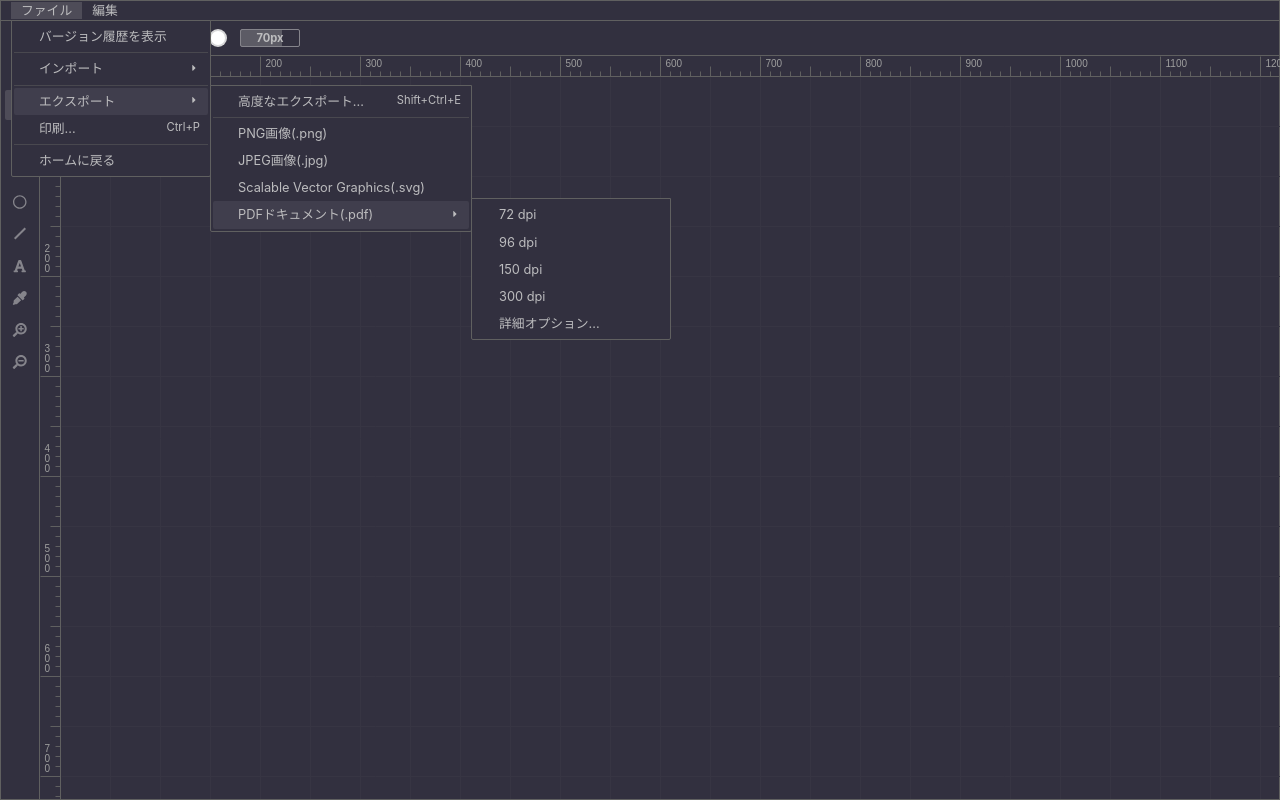
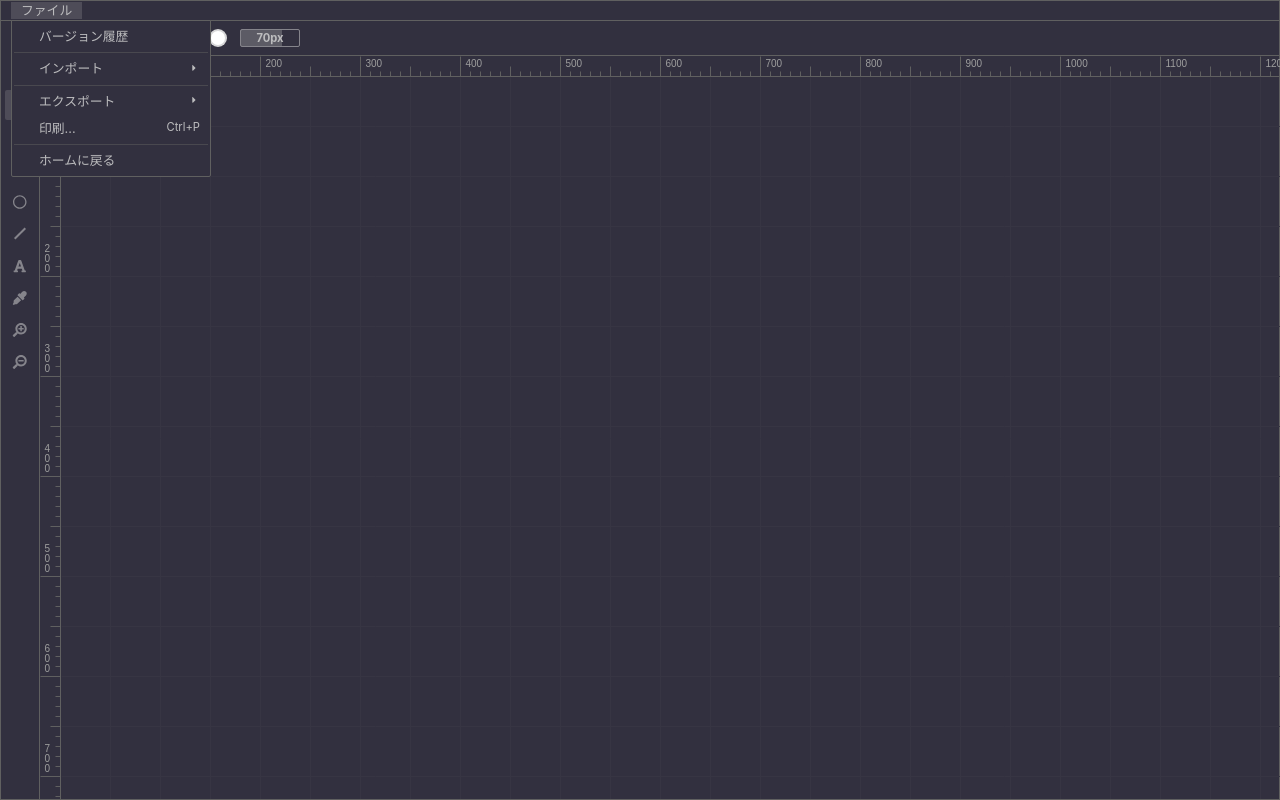
Before and after one commit to nkihrk/infi-draw, an Angular app: page /#/dashboard in a window 1280 px wide. Shown: the top 800 px of the page. Built offline with nearby package versions, Linux system fonts and the light colour scheme.

Commit message:
Working on menu

```diff
--- a/src/app/menu/menu.component.html
+++ b/src/app/menu/menu.component.html
@@ -1,150 +1,76 @@
 <div class="flex-space-between">
 	<div class="menu-wrapper">
 		<div class="menu">
-			<span class="menu-title active">ファイル</span>
+			<ng-template ngFor let-menu="$implicit" [ngForOf]="menus" let-i="index">
+				<span #elReference class="menu-title active">{{ menu }}</span>
 				<div class="menu-list main-menu-list active">
 					<ul>
+						<ng-template ngFor let-menuList="$implicit" [ngForOf]="menuLists[i]" let-i="index">
+							<div *ngIf="menuList.type === 2; then thenBlock; else elseBlock"></div>
+							<ng-template #thenBlock>
+								<li class="separator-wrapper"><div class="separator"></div></li>
+							</ng-template>
+							<ng-template #elseBlock>
+								<li [ngClass]="{ 'sub-menu-list-wrapper': menuList.type === 1 }">
+									<div #elReference (click)="menuList.exec()" class="sub-menu-title">
+										<span>{{ menuList.title }}</span>
+										<span *ngIf="menuList.type !== 1">{{ menuList.key }}</span>
+										<span *ngIf="menuList.type === 1"
+											><fa-icon [icon]="faCaretRight" [fixedWidth]="true" size="sm"></fa-icon
+										></span>
+									</div>
+
+									<div #elReference class="menu-list sub-menu-list" *ngIf="menuList.type === 1">
+										<ul>
+											<ng-template ngFor let-subMenuList="$implicit" [ngForOf]="menuList.subMenuList" let-i="index">
+												<div *ngIf="subMenuList.type === 2; then thenBlock; else elseBlock"></div>
+												<ng-template #thenBlock>
+													<li class="separator-wrapper"><div class="separator"></div></li>
+												</ng-template>
+												<ng-template #elseBlock>
+													<li [ngClass]="{ 'sub-menu-list-wrapper': subMenuList.type === 1 }">
+														<div #elReference (click)="subMenuList.exec()" class="sub-menu-title">
+															<span>{{ subMenuList.title }}</span>
+															<span *ngIf="subMenuList.type !== 1">{{ subMenuList.key }}</span>
+															<span *ngIf="subMenuList.type === 1"
+																><fa-icon [icon]="faCaretRight" [fixedWidth]="true" size="sm"></fa-icon
+															></span>
+														</div>
+
+														<div #elReference class="menu-list sub-menu-list" *ngIf="subMenuList.type === 1">
+															<ul>
+																<ng-template
+																	ngFor
+																	let-subMenuList="$implicit"
+																	[ngForOf]="subMenuList.subMenuList"
+																	let-i="index"
+																>
+																	<div *ngIf="subMenuList.type === 2; then thenBlock; else elseBlock"></div>
+																	<ng-template #thenBlock>
+																		<li class="separator-wrapper"><div class="separator"></div></li>
+																	</ng-template>
+																	<ng-template #elseBlock>
 																		<li>
-						<div class="sub-menu-title"><span>バージョン履歴を表示</span></div>
+																			<div (click)="subMenuList.exec()" class="sub-menu-title">
+																				<span>{{ subMenuList.title }}</span>
+																				<span>{{ subMenuList.key }}</span>
+																			</div>
 																		</li>
-					<li class="separator-wrapper"><div class="separator"></div></li>
-					<li class="sub-menu-list-wrapper">
-						<div class="sub-menu-title">
-							<span>インポート</span>
-							<span><fa-icon [icon]="faCaretRight" [fixedWidth]="true" size="sm"></fa-icon></span>
-						</div>
-						<div class="menu-list sub-menu-list">
-							<ul>
-								<li>
-									<div class="sub-menu-title"><span>画像を挿入...</span></div>
-								</li>
-								<li>
-									<div class="sub-menu-title"><span>画像をリンク...</span></div>
-								</li>
-								<li class="separator-wrapper"><div class="separator"></div></li>
-								<li>
-									<div class="sub-menu-title"><span>フォントを追加...</span></div>
-								</li>
+																	</ng-template>
+																</ng-template>
 															</ul>
 														</div>
 													</li>
-					<li class="separator-wrapper"><div class="separator"></div></li>
-					<li class="sub-menu-list-wrapper">
-						<div class="sub-menu-title active">
-							<span>エクスポート</span>
-							<span><fa-icon [icon]="faCaretRight" [fixedWidth]="true" size="sm"></fa-icon></span>
-						</div>
-						<div class="menu-list sub-menu-list active">
-							<ul>
-								<li>
-									<div class="sub-menu-title">
-										<span>高度なエクスポート...</span>
-										<span>Shift+Ctrl+E</span>
-									</div>
-								</li>
-								<li class="separator-wrapper"><div class="separator"></div></li>
-								<li>
-									<div class="sub-menu-title"><span>PNG画像(.png)</span></div>
-								</li>
-								<li>
-									<div class="sub-menu-title"><span>JPEG画像(.jpg)</span></div>
-								</li>
-								<li>
-									<div class="sub-menu-title"><span>Scalable Vector Graphics(.svg)</span></div>
-								</li>
-								<li class="sub-menu-list-wrapper">
-									<div class="sub-menu-title active">
-										<span>PDFドキュメント(.pdf)</span>
-										<span><fa-icon [icon]="faCaretRight" [fixedWidth]="true" size="sm"></fa-icon></span>
-									</div>
-									<div class="menu-list sub-menu-list active">
-										<ul>
-											<li>
-												<div class="sub-menu-title"><span>72 dpi</span></div>
-											</li>
-											<li>
-												<div class="sub-menu-title"><span>96 dpi</span></div>
-											</li>
-											<li>
-												<div class="sub-menu-title"><span>150 dpi</span></div>
-											</li>
-											<li>
-												<div class="sub-menu-title"><span>300 dpi</span></div>
-											</li>
-											<li>
-												<div class="sub-menu-title"><span>詳細オプション...</span></div>
-											</li>
+												</ng-template>
+											</ng-template>
 										</ul>
 									</div>
 								</li>
+							</ng-template>
+						</ng-template>
 					</ul>
 				</div>
-					</li>
-					<li>
-						<div class="sub-menu-title">
-							<span>印刷...</span>
-							<span>Ctrl+P</span>
-						</div>
-					</li>
-					<li class="separator-wrapper"><div class="separator"></div></li>
-					<li>
-						<div class="sub-menu-title"><span>ホームに戻る</span></div>
-					</li>
-				</ul>
-			</div>
-		</div>
-		<div class="menu">
-			<span class="menu-title">編集</span>
-			<div class="menu-list main-menu-list">
-				<ul>
-					<li>
-						<div class="sub-menu-title">
-							<span>コピー</span>
-							<span>Ctrl+C</span>
-						</div>
-					</li>
-					<li class="sub-menu-list-wrapper">
-						<div class="sub-menu-title">
-							<span>貼り付け</span>
-							<span><fa-icon [icon]="faCaretRight" [fixedWidth]="true" size="sm"></fa-icon></span>
-						</div>
-						<div class="menu-list sub-menu-list">
-							<ul>
-								<li>
-									<div class="sub-menu-title">
-										<span>貼り付け</span>
-										<span>Ctrl+V</span>
-									</div>
-								</li>
-								<li>
-									<div class="sub-menu-title">
-										<span>同じ位置に貼り付け</span>
-										<span>Shift+Ctrl+V</span>
-									</div>
-								</li>
-								<li>
-									<div class="sub-menu-title">
-										<span>選択範囲内に貼り付け</span>
-										<span>Alt+Shift+Ctrl+V</span>
-									</div>
-								</li>
-								<li>
-									<div class="sub-menu-title">
-										<span>貼り付けスタイル</span>
-										<span>F4</span>
-									</div>
-								</li>
-							</ul>
-						</div>
-					</li>
-					<li>
-						<div class="sub-menu-title">
-							<span>削除</span>
-							<span>Del</span>
-						</div>
-					</li>
-				</ul>
+			</ng-template>
 		</div>
 	</div>
 </div>
-</div>
--- a/src/app/menu/menu.component.ts
+++ b/src/app/menu/menu.component.ts
@@ -1,4 +1,4 @@
-import { Component, OnInit, ViewChild, ElementRef } from '@angular/core';
+import { Component, OnInit, AfterViewInit, ViewChildren, QueryList, ElementRef } from '@angular/core';
 import { faPenNib } from '@fortawesome/free-solid-svg-icons';
 import { faUser } from '@fortawesome/free-regular-svg-icons';
 import { faCaretRight } from '@fortawesome/free-solid-svg-icons';
@@ -8,12 +8,211 @@ import { faCaretRight } from '@fortawesome/free-solid-svg-icons';
 	templateUrl: './menu.component.html',
 	styleUrls: ['./menu.component.scss']
 })
-export class MenuComponent implements OnInit {
-	//@ViewChild('file', { static: true }) file: ElementRef<HTMLDivElement>;
+export class MenuComponent implements OnInit, AfterViewInit {
+	@ViewChildren('elReference') elReference: QueryList<ElementRef>;
+
+	menus: string[];
+	menuLists: MenuList[][];
+	subMenuLists: MenuList[][];
 
 	faPenNib = faPenNib;
 	faUser = faUser;
 	faCaretRight = faCaretRight;
 
+	constructor() {
+		this.menus = ['ファイル'];
+		this.menuLists = [];
+
+		const subMenuListInport: MenuList[] = [
+			{
+				title: '画像を挿入...',
+				key: '',
+				type: 0,
+				exec: () => {},
+				subMenuList: []
+			},
+			{
+				title: '画像をリンク...',
+				key: '',
+				type: 0,
+				exec: () => {},
+				subMenuList: []
+			},
+			{
+				title: '',
+				key: '',
+				type: 2,
+				exec: () => {},
+				subMenuList: []
+			},
+			{
+				title: 'フォントを追加...',
+				key: '',
+				type: 0,
+				exec: () => {},
+				subMenuList: []
+			}
+		];
+
+		const subMenuListExportPDF: MenuList[] = [
+			{
+				title: '72 dpi',
+				key: '',
+				type: 0,
+				exec: () => {},
+				subMenuList: []
+			},
+			{
+				title: '96 dpi',
+				key: '',
+				type: 0,
+				exec: () => {},
+				subMenuList: []
+			},
+			{
+				title: '150 dpi',
+				key: '',
+				type: 0,
+				exec: () => {},
+				subMenuList: []
+			},
+			{
+				title: '300 dpi',
+				key: '',
+				type: 0,
+				exec: () => {},
+				subMenuList: []
+			},
+			{
+				title: '詳細オプション...',
+				key: '',
+				type: 0,
+				exec: () => {},
+				subMenuList: []
+			}
+		];
+
+		const subMenuListExport: MenuList[] = [
+			{
+				title: '高度なエクスポート...',
+				key: 'Shift+Ctrl+E',
+				type: 0,
+				exec: () => {},
+				subMenuList: []
+			},
+			{
+				title: '',
+				key: '',
+				type: 2,
+				exec: () => {},
+				subMenuList: []
+			},
+			{
+				title: 'PNG画像(.png)',
+				key: '',
+				type: 0,
+				exec: () => {},
+				subMenuList: []
+			},
+			{
+				title: 'JPEG画像(.jpg)',
+				key: '',
+				type: 0,
+				exec: () => {},
+				subMenuList: []
+			},
+			{
+				title: 'Scalable Vector Graphics(.svg)',
+				key: '',
+				type: 0,
+				exec: () => {},
+				subMenuList: []
+			},
+			{
+				title: 'PDFドキュメント(.pdf)',
+				key: '',
+				type: 1,
+				exec: () => {},
+				subMenuList: subMenuListExportPDF
+			}
+		];
+
+		const menuListFile: MenuList[] = [
+			{
+				title: 'バージョン履歴',
+				key: '',
+				type: 0,
+				exec: () => {
+					console.log('hi');
+				},
+				subMenuList: []
+			},
+			{
+				title: '',
+				key: '',
+				type: 2,
+				exec: () => {},
+				subMenuList: []
+			},
+			{
+				title: 'インポート',
+				key: '',
+				type: 1,
+				exec: () => {
+					console.log('hi');
+				},
+				subMenuList: subMenuListInport
+			},
+			{
+				title: '',
+				key: '',
+				type: 2,
+				exec: () => {},
+				subMenuList: []
+			},
+			{
+				title: 'エクスポート',
+				key: '',
+				type: 1,
+				exec: () => {},
+				subMenuList: subMenuListExport
+			},
+			{
+				title: '印刷...',
+				key: 'Ctrl+P',
+				type: 0,
+				exec: () => {},
+				subMenuList: []
+			},
+			{
+				title: '',
+				key: '',
+				type: 2,
+				exec: () => {},
+				subMenuList: []
+			},
+			{
+				title: 'ホームに戻る',
+				key: '',
+				type: 0,
+				exec: () => {},
+				subMenuList: []
+			}
+		];
+		this.menuLists.push(menuListFile);
+	}
+
 	ngOnInit(): void {}
+
+	ngAfterViewInit() {
+		console.log(this.elReference.toArray());
+	}
 }
+
+interface MenuList {
+	title: string;
+	key: string;
+	type: number; // 0: menu-list, 1: sub-menu-list, 2: separator
+	exec: Function;
+	subMenuList: MenuList[];
+}
```
Lines whose indentation alone changed are shown as unchanged.
